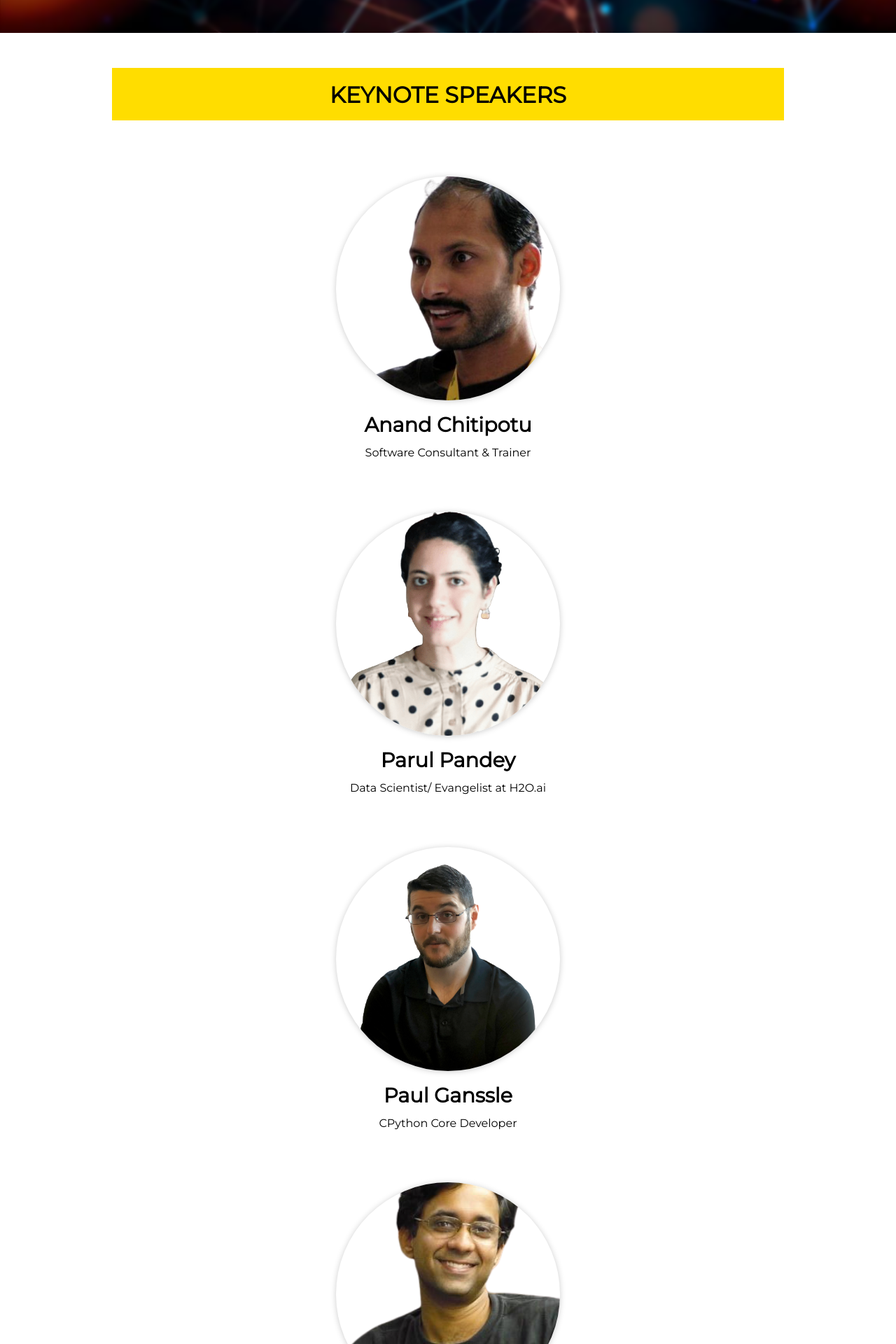
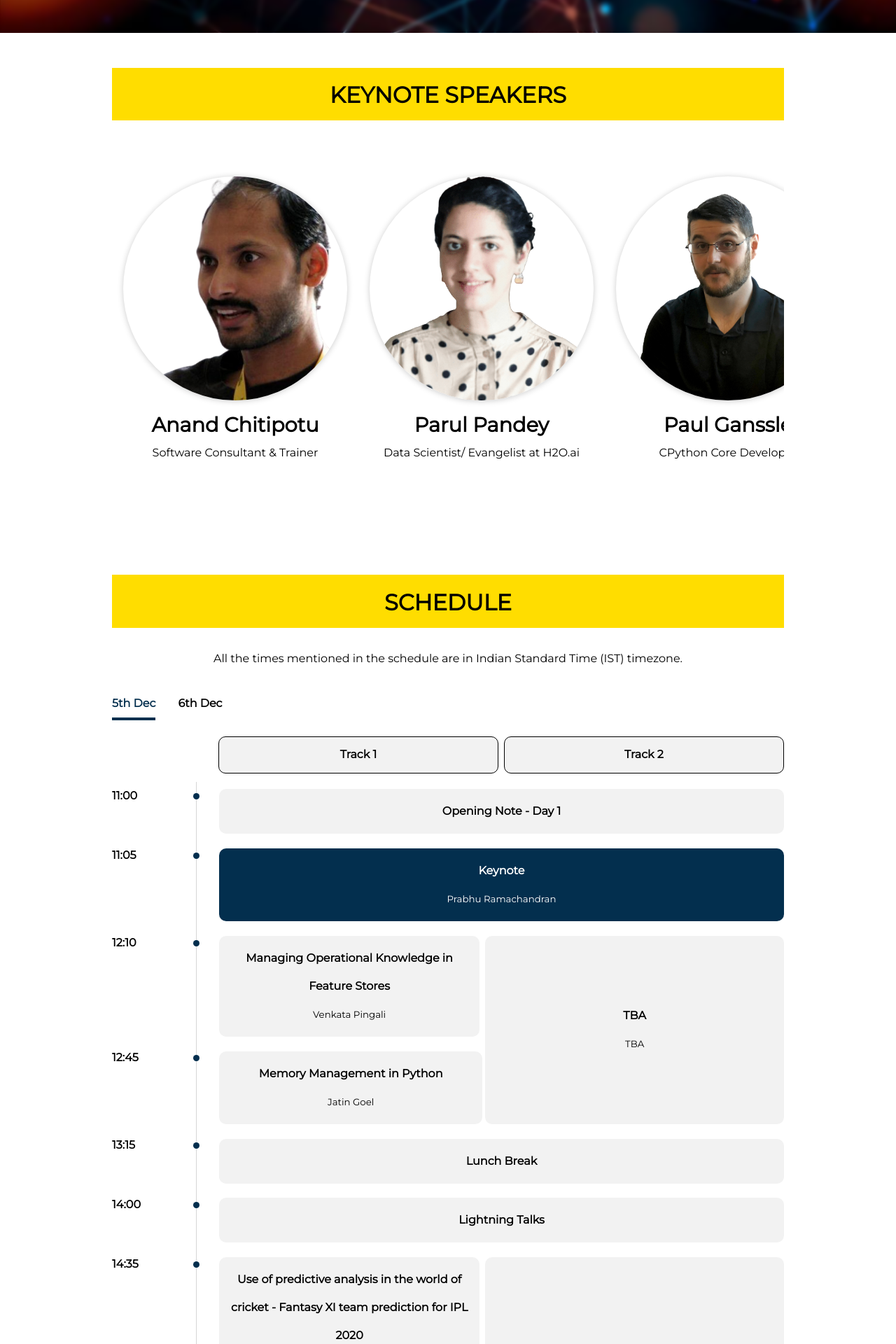
Before and after one commit to HydPy/pyconfhyd2020, a Jekyll site: the page built from index.md, in a window 1280 px wide. Shown: the part 857-2777 px from the top of the page at 70% size. Built offline with Jekyll 4.4.1, drawn with Linux system fonts in a browser that asks for light colours; some of the changed text lies outside the part shown.

Commit message:
fix(community_partners): make speakers and community partners alignment to horizontal

```diff
--- a/_includes/community_partners.html
+++ b/_includes/community_partners.html
@@ -7,7 +7,7 @@
       <div class="speaker-card__img">
         <a href="{{partner.website}}" itemprop="image" target="_blank" rel="noreferrer noopener">
           <img
-            class="no-radius no-shadow object-contain"
+            class="img-special community-partners-img"
             loading="lazy"
             src="{{partner.logo | relative_url}}"
             alt="{{partner.title}}"
--- a/_sass/_speakers.scss
+++ b/_sass/_speakers.scss
@@ -1,8 +1,9 @@
 .speakers-section {
   .speaker-container {
     display: flex;
-    flex-direction: column;
-    align-items: center;
+    flex-direction: row;
+    align-items: baseline;
+    overflow-x: scroll;
     .speaker-card {
       max-width: 24rem;
       padding: 1rem;
@@ -12,6 +13,9 @@
           object-fit: cover;
           border-radius: 50%;
           transition: all 0.9s ease;
+          &.community-partners-img {
+            border-radius: 5%;
+          }
           &.img-special{
              box-shadow: 0 1px 8px #ccc;
             &:hover, &:focus{
```
